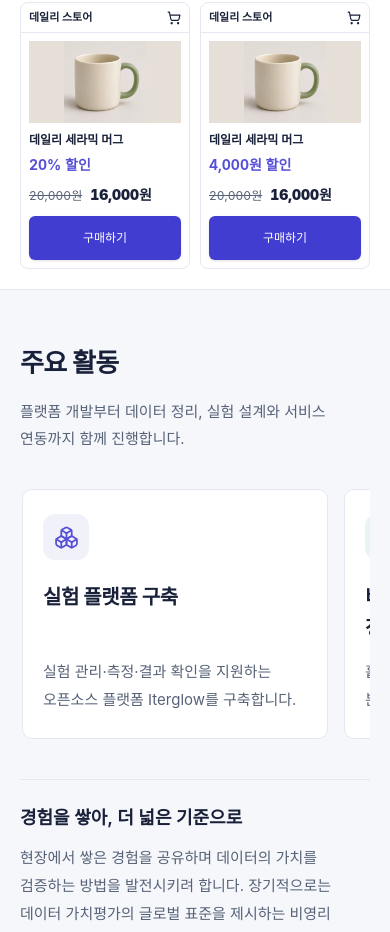
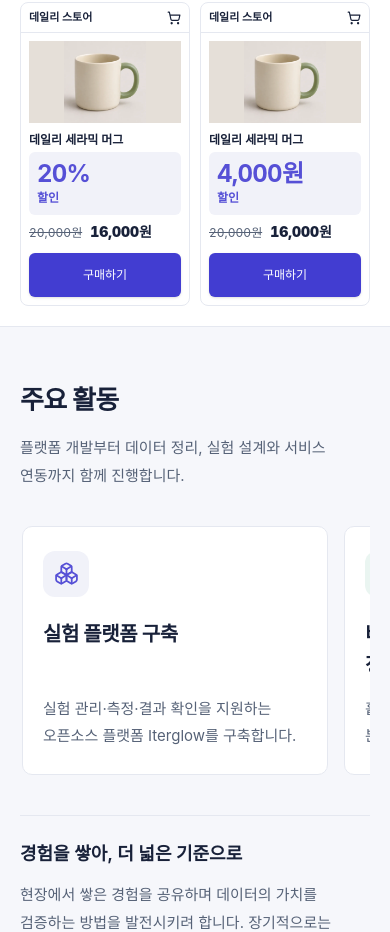
Before and after one commit to Pseudo-Lab/experiment-platform-pseudolab, a React (Vite) app: page / in a window 390 px wide. Shown: the part 1028-1960 px from the top of the page. Built offline with nearby package versions, Linux system fonts and the light colour scheme; no server answers.

Commit message:
Emphasize discount framing with large value badges

```diff
--- a/src/ExperimentPreview.jsx
+++ b/src/ExperimentPreview.jsx
@@ -17,7 +17,7 @@ const copy = {
     incoming: '가상 방문자',
     names: { A: 'A · 비율로 표현', B: 'B · 금액으로 표현' },
     productName: '데일리 세라믹 머그', originalPrice: '20,000원', price: '16,000원',
-    originalPriceLabel: '정가', priceLabel: '할인가', discounts: { A: '20% 할인', B: '4,000원 할인' },
+    originalPriceLabel: '정가', priceLabel: '할인가', discounts: { A: '20%', B: '4,000원' }, discount: '할인',
     purchased: '구매 완료', buy: '구매하기',
     people: '명', observed: '실제',
     noData: '배정 전', generated: '입장', moving: '이동 중',
@@ -34,7 +34,7 @@ const copy = {
     incoming: 'Virtual visitors',
     names: { A: 'A · Percentage', B: 'B · Amount' },
     productName: 'Everyday ceramic mug', originalPrice: '₩20,000', price: '₩16,000',
-    originalPriceLabel: 'Original price', priceLabel: 'Sale price', discounts: { A: '20% off', B: '₩4,000 off' },
+    originalPriceLabel: 'Original price', priceLabel: 'Sale price', discounts: { A: '20%', B: '₩4,000' }, discount: 'off',
     purchased: 'Purchase complete', buy: 'Buy',
     people: 'visitors', observed: 'Actual',
     noData: 'No arrivals', generated: 'Entered', moving: 'In transit',
@@ -221,7 +221,7 @@ export default function ExperimentPreview({ lang }) {
               <img className="sim-product-image" src={import.meta.env.BASE_URL + 'demo/everyday-mug.webp'} alt="" width="200" height="200"/>
               <div className="sim-product-info">
                 <h4>{t.productName}</h4>
-                <p className="sim-discount">{t.discounts[key]}</p>
+                <p className="sim-discount"><strong>{t.discounts[key]}</strong>{' '}<span>{t.discount}</span></p>
                 <p className="sim-prices"><s><span className="sr-only">{t.originalPriceLabel} </span>{t.originalPrice}</s>{' '}<strong><span className="sr-only">{t.priceLabel} </span>{t.price}</strong></p>
               </div>
               <Button className="sim-buy" aria-disabled={purchased[key]} onClick={() => { if (!purchased[key]) setPurchased(current => ({ ...current, [key]: true })); }} aria-label={`${t.names[key]} ${purchased[key] ? t.purchased : t.buy}`}>
--- a/src/style.css
+++ b/src/style.css
@@ -308,7 +308,9 @@ html[data-theme="dark"],
 .sim-product-info { display: flex; flex-direction: column; gap: 4px; margin-top: 10px; }
 .sim-product-info h4 { margin: 0; font-size: 14px; font-weight: 600; }
 .sim-product-info p { font-size: 16px; font-weight: 650; font-variant-numeric: tabular-nums; }
-.sim-product-info .sim-discount { color: var(--purple); font-weight: 700; }
+.sim-product-info .sim-discount { display: flex; flex-direction: column; gap: 2px; padding: 8px 12px; border-radius: 6px; color: var(--purple); background: hsl(var(--accent)); }
+.sim-discount strong { font-size: 32px; line-height: 1.15; font-weight: 750; letter-spacing: -.03em; }
+.sim-discount span { font-size: 12px; line-height: 1.4; font-weight: 600; }
 .sim-prices { display: flex; flex-wrap: wrap; align-items: baseline; gap: 4px 8px; }
 .sim-prices s { color: var(--muted); font-size: 12px; font-weight: 400; }
 .sim-buy { width: 100%; min-height: 44px; height: auto; margin-top: 10px; padding: 8px; white-space: normal; }
@@ -339,6 +341,8 @@ html[data-theme="dark"],
   .sim-product-info { margin-top: 8px; }
   .sim-product-info h4 { font-size: 12px; line-height: 1.45; }
   .sim-product-info p { font-size: 14px; }
+  .sim-product-info .sim-discount { padding-inline: 8px; }
+  .sim-discount strong { font-size: 24px; }
   .sim-buy { gap: 4px; font-size: 12px; margin-top: 8px; padding-inline: 4px; }
   .sim-buy svg { display: none; }
 }
```
